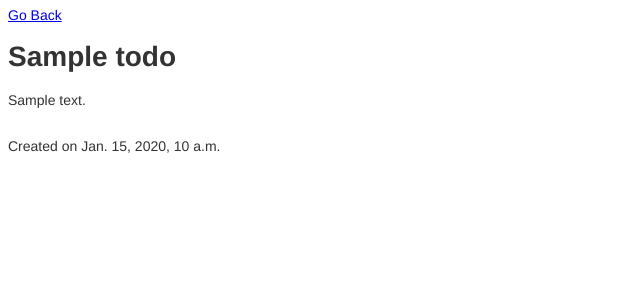
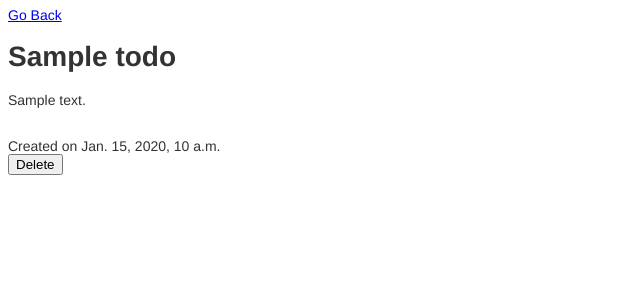
Before and after one commit to Moggi/WebApps, a Django app: page /todo/details/1/ in a window 1280 px wide. Shown: the part 72-372 px from the top of the page, without its empty margins (0-640 px from the left). Run offline with Django 3.2, Linux system fonts and the light colour scheme; tables that the repository leaves empty hold one stand-in row (values such as "Sample post").

Commit message:
Add a working Delete action over Todo Itens

```diff
--- a/Todo/templates/Todo/details.html
+++ b/Todo/templates/Todo/details.html
@@ -18,7 +18,13 @@
             <h1>{{todoItem.title}}</h1>
             <p>{{todoItem.text}}</p>
             <br>
-            Created on {{todoItem.created_at}}
+            <span>Created on {{todoItem.created_at}}</span>
+            <br>
+            <form action="{% url 'delete' %}" method="post">
+                {% csrf_token %}
+                <input type="hidden" name="todoItemId" value="{{todoItem.id}}"/>
+                <input type="submit" value="Delete"/>
+            </form>
         </div>
     </body>
 </html>
--- a/Todo/templates/Todo/index.html
+++ b/Todo/templates/Todo/index.html
@@ -10,11 +10,14 @@
         <header>
             <h1>ToDo</h1>
             <hr>
+            <a href="/todo/add">Add a Todo</a>
         </header>
         <div class="container">
         <ul>
             {% for todoItem in todoList %}
-            <li><a href="/todo/details/{{todoItem.id}}">{{todoItem.title}}</a>: {{todoItem.text}}</li>
+            <li>
+                <a href="/todo/details/{{todoItem.id}}">{{todoItem.title}}</a><span>: {{todoItem.text}}</span>
+            </li>
             {% endfor %}
         </ul>
         </div>
--- a/Todo/urls.py
+++ b/Todo/urls.py
@@ -6,4 +6,5 @@ urlpatterns = [
     url(r'^$', views.index, name='index'),
     url(r'^details/(?P<id>\w{0,50})/$', views.details, name='details'),
     url(r'^add', views.add, name='add'),
+    url(r'^delete', views.delete, name='delete'),
 ]
--- a/Todo/views.py
+++ b/Todo/views.py
@@ -30,3 +30,12 @@ def add(request):
         return redirect('/todo')
     else:
         return render(request, 'Todo/add.html')
+
+def delete(request):
+    if(request.method == 'POST'):
+        todoItemId = request.POST['todoItemId']
+
+        todoItem = Todo.objects.get(id=todoItemId)
+        todoItem.delete()
+
+    return redirect('/todo')
```
Also changed, not shown: Todo/templates/Todo/delete.html (added).
